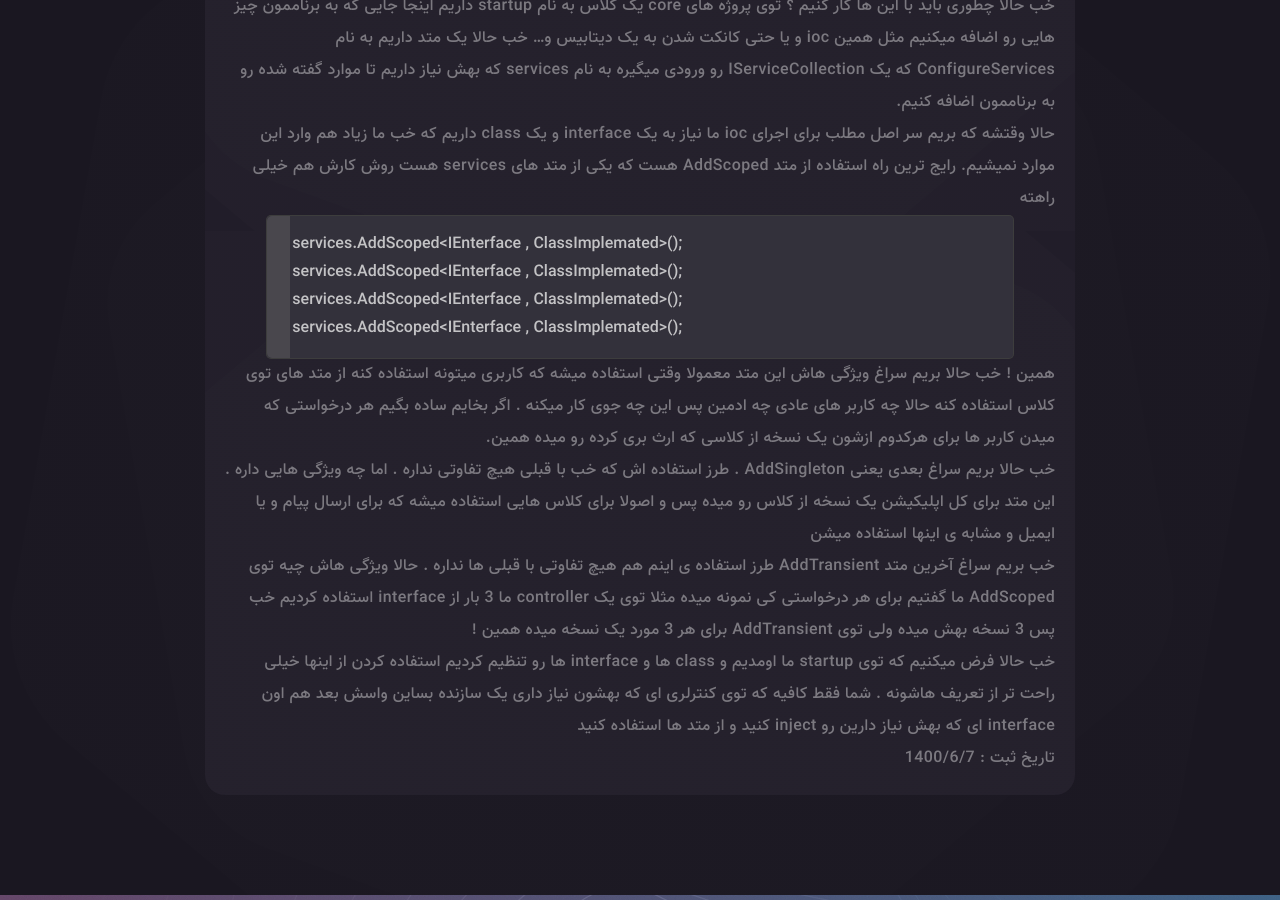
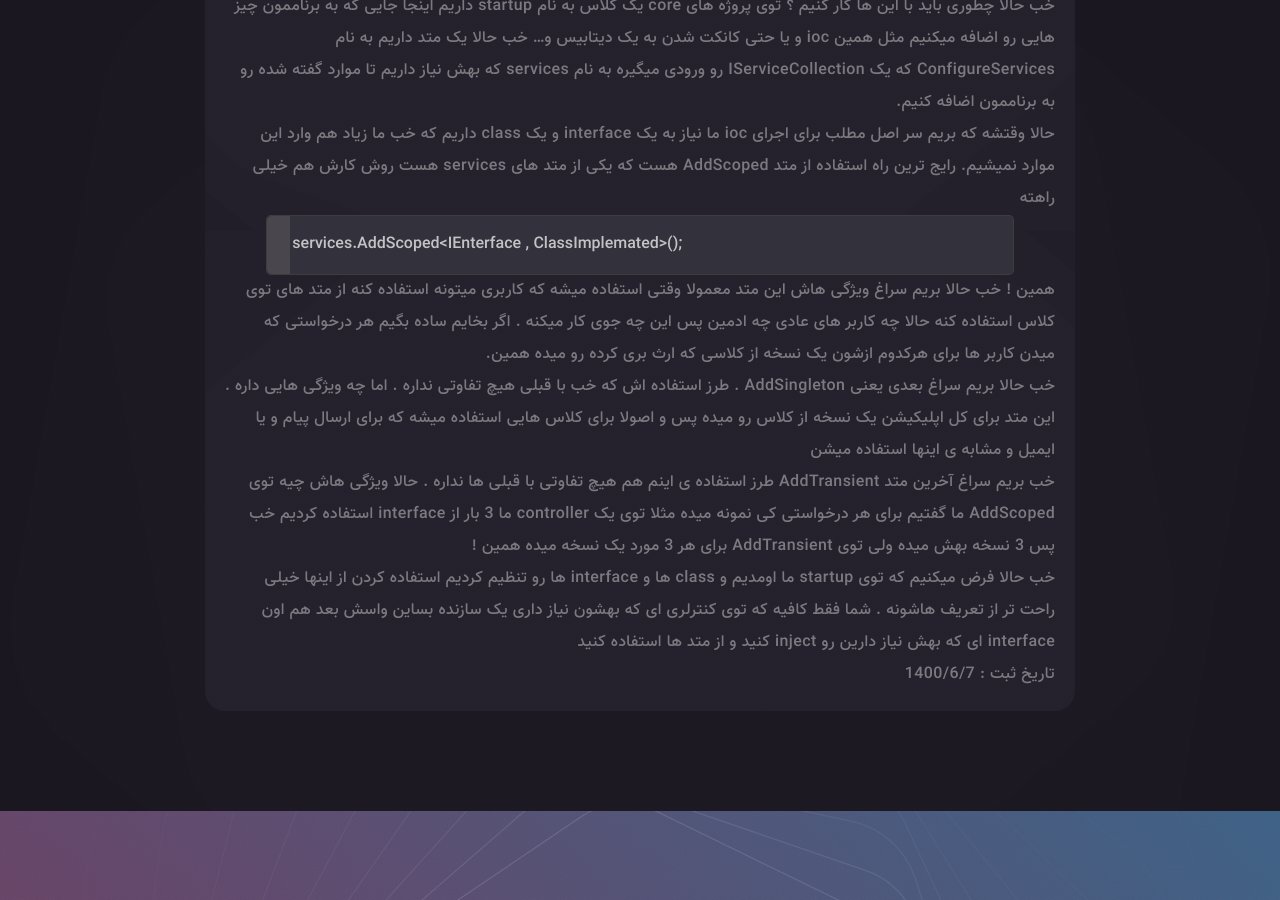
Before and after one commit to MohamadMehdiDabestani/MohamadMehdiDabestani.github.io, a Jekyll site: the page built from _posts/2021-08-29-ioc-in-asp.md, in a window 1280 px wide and 900 px high, scrolled down 1659 px. Built offline with Jekyll 4.4.1, drawn with Linux system fonts in a browser that asks for light colours; some web fonts are replaced; our own code applies the rules of GitHub Pages for plain Markdown files.

Commit message:
Update 2021-08-29-ioc-in-asp.md

```diff
--- a/_posts/2021-08-29-ioc-in-asp.md
+++ b/_posts/2021-08-29-ioc-in-asp.md
@@ -13,9 +13,6 @@ published: true
 
 <ol>
   <li>services.AddScoped<IEnterface , ClassImplemated>(); </li>
-  <li>services.AddScoped<IEnterface , ClassImplemated>(); </li>
-  <li>services.AddScoped<IEnterface , ClassImplemated>(); </li>
-  <li>services.AddScoped<IEnterface , ClassImplemated>(); </li>
 </ol>
 
 همین ! خب حالا بریم سراغ ویژگی هاش این متد معمولا وقتی استفاده میشه که کاربری میتونه استفاده کنه از متد های توی کلاس استفاده کنه حالا چه کاربر های عادی چه ادمین پس این چه جوی کار میکنه . اگر بخایم ساده بگیم هر درخواستی که میدن کاربر ها برای هرکدوم ازشون یک نسخه از کلاسی که ارث بری کرده رو میده همین.
```
